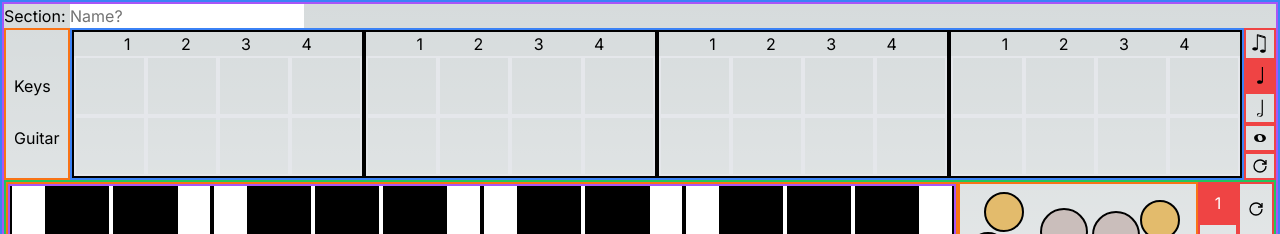
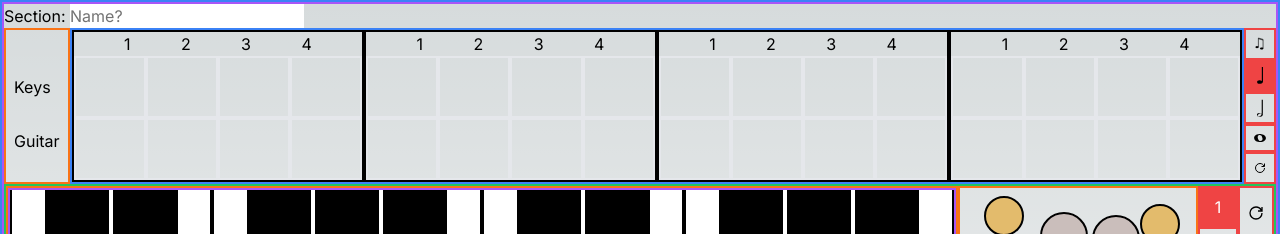
Before and after one commit to AdamSaunders26/iRock-Arranger, a Next.js app: page / in a window 1280 px wide. Shown: the top 234 px of the page. Built offline with nearby package versions, Linux system fonts and the light colour scheme.

Commit message:
refactor rhythm stave

```diff
--- a/app/BarSymbol.tsx
+++ /dev/null
@@ -1,34 +0,0 @@
-import quaver from "../app/symbols/U+266B_d.svg";
-import semibreve from "../app/symbols/1-1_note_semibreve (1).svg";
-import minim from "../app/symbols/1-2_note_minim_(music).svg";
-import crotchet from "../app/symbols/1-4_note_crotchet_(music).svg";
-import Image from "next/image";
-import { useState } from "react";
-export default function BarSymbol({
-  currentGlobalSymbol,
-}: {
-  currentGlobalSymbol: string;
-}) {
-  const [currentSymbol, setCurrentSymbol] = useState("blank");
-  const symbolLib = {
-    quaver: quaver,
-    semibreve: semibreve,
-    minim: minim,
-    crotchet: crotchet,
-  };
-
-  return (
-    <div
-      className="p-2 border-2 border-grey-500 w-full flex items-center justify-center"
-      onClick={() => {
-        setCurrentSymbol(currentGlobalSymbol);
-      }}
-    >
-      {currentSymbol === "blank" ? (
-        <div></div>
-      ) : (
-        <Image src={symbolLib[currentSymbol]} alt="Quaver" />
-      )}
-    </div>
-  );
-}
--- a/app/Keys Pad/ChordInput.tsx
+++ b/app/Keys Unit/ChordInput.tsx
@@ -18,7 +18,6 @@ export default function ChordInput() {
           }
         }}
         onChange={(e) => {
-          console.log(e.target.value);
           setChords(e.target.value);
         }}
       />
--- /dev/null
+++ b/app/Rhythm Stave/BarSymbol.tsx
@@ -0,0 +1,40 @@
+import quaver from "../symbols/U+266B_d.svg";
+import semibreve from "../symbols/1-1_note_semibreve (1).svg";
+import minim from "../symbols/1-2_note_minim_(music).svg";
+import crotchet from "../symbols/1-4_note_crotchet_(music).svg";
+import Image from "next/image";
+
+import { useState } from "react";
+
+export const symbolLib = {
+  quaver: quaver,
+  semibreve: semibreve,
+  minim: minim,
+  crotchet: crotchet,
+};
+export type SymbolKey = keyof typeof symbolLib;
+
+export default function BarSymbol({
+  currentGlobalSymbol,
+}: {
+  currentGlobalSymbol: SymbolKey | "blank";
+}) {
+  const [currentSymbol, setCurrentSymbol] = useState<SymbolKey | "blank">(
+    "blank"
+  );
+
+  return (
+    <div
+      className="p-2 border-2 border-grey-500 w-full flex items-center justify-center"
+      onClick={() => {
+        setCurrentSymbol(currentGlobalSymbol);
+      }}
+    >
+      {currentSymbol === "blank" ? (
+        <div></div>
+      ) : (
+        <Image src={symbolLib[currentSymbol]} alt="Quaver" />
+      )}
+    </div>
+  );
+}
--- a/app/RhythmBar.tsx
+++ b/app/Rhythm Stave/RhythmBar.tsx
@@ -1,20 +1,17 @@
-import Image from "next/image";
-import BarSymbol from "./BarSymbol";
-import quaver from "../app/symbols/8thNote.svg";
-import semibreve from "../app/symbols/semibreve.svg";
-import minim from "../app/symbols/minim.svg";
-import crotchet from "../app/symbols/crotchet.svg";
+import BarSymbol, { SymbolKey } from "./BarSymbol";
 
-export default function RhythmBar({ currentNote }: { currentNote: string }) {
+export default function RhythmBar({
+  currentNote,
+}: {
+  currentNote: SymbolKey | "blank";
+}) {
   const timeSig = 4;
   const bars = [];
   for (let i = 0; i < timeSig; i++) {
     bars.push(i + 1);
   }
 
-  console.log(bars);
   return (
-    // <div className="grid grid-cols-4  grid-rows-[min-1fr,min-2fr,min-2fr]] w-full border-2 border-black ">
     <div className="flex flex-col w-full border-2 border-black ">
       <div className="flex justify-evenly">
         {bars.map((n) => {
--- a/app/RhythmStave.tsx
+++ b/app/Rhythm Stave/RhythmStave.tsx
@@ -1,9 +1,12 @@
 import { useState } from "react";
 import RhythmBar from "./RhythmBar";
 import RhythmTools from "./RhythmTools";
+import { SymbolKey } from "./BarSymbol";
 
 export default function RhythmStave() {
-  const [currentNote, setCurrentNote] = useState("crotchet");
+  const [currentNote, setCurrentNote] = useState<SymbolKey | "blank">(
+    "crotchet"
+  );
 
   return (
     <div className="flex">
--- /dev/null
+++ b/app/Rhythm Stave/RhythmToolButton.tsx
@@ -0,0 +1,44 @@
+import Image from "next/image";
+import { SymbolKey } from "./BarSymbol";
+import quaver from "../symbols/U+266B_d.svg";
+import semibreve from "../symbols/1-1_note_semibreve (1).svg";
+import minim from "../symbols/1-2_note_minim_(music).svg";
+import crotchet from "../symbols/1-4_note_crotchet_(music).svg";
+import { GrPowerReset } from "react-icons/gr";
+
+export default function RhythmToolButton({
+  currentNote,
+  setCurrentNote,
+  toolType,
+}: {
+  currentNote: SymbolKey | "blank";
+  setCurrentNote: React.Dispatch<React.SetStateAction<SymbolKey | "blank">>;
+  toolType: SymbolKey | "blank";
+}) {
+  const selected =
+    "border-2 border-red-500 bg-red-500 max-h-8 max-w-8 flex-1  p-2 flex items-center justify-center";
+  const unselected =
+    "border-2 border-red-500 flex-1 max-h-8 max-w-8 p-2 flex items-center justify-center";
+  const symbolLib = {
+    quaver: quaver,
+    semibreve: semibreve,
+    minim: minim,
+    crotchet: crotchet,
+    blank: <GrPowerReset />,
+  };
+  return (
+    <button
+      className={currentNote === toolType ? selected : unselected}
+      onClick={() => {
+        setCurrentNote(toolType);
+      }}
+    >
+      {" "}
+      {toolType === "blank" ? (
+        <GrPowerReset />
+      ) : (
+        <Image src={symbolLib[toolType]} alt={toolType} />
+      )}
+    </button>
+  );
+}
--- /dev/null
+++ b/app/Rhythm Stave/RhythmTools.tsx
@@ -0,0 +1,39 @@
+import { useState } from "react";
+import quaver from "../symbols/U+266B_d.svg";
+import semibreve from "../symbols/1-1_note_semibreve (1).svg";
+import minim from "../symbols/1-2_note_minim_(music).svg";
+import crotchet from "../symbols/1-4_note_crotchet_(music).svg";
+import Image from "next/image";
+import { GrPowerReset } from "react-icons/gr";
+import { SymbolKey } from "./BarSymbol";
+import RhythmToolButton from "./RhythmToolButton";
+
+export default function RhythmTools({
+  currentNote,
+  setCurrentNote,
+}: {
+  currentNote: SymbolKey | "blank";
+  setCurrentNote: React.Dispatch<React.SetStateAction<SymbolKey | "blank">>;
+}) {
+  const tools: Array<SymbolKey | "blank"> = [
+    "quaver",
+    "crotchet",
+    "minim",
+    "semibreve",
+    "blank",
+  ];
+  return (
+    <div className="flex flex-col justify-between">
+      {tools.map((tool, i) => {
+        return (
+          <RhythmToolButton
+            key={i}
+            currentNote={currentNote}
+            setCurrentNote={setCurrentNote}
+            toolType={tool}
+          />
+        );
+      })}
+    </div>
+  );
+}
--- a/app/RhythmTools.tsx
+++ /dev/null
@@ -1,68 +0,0 @@
-import { useState } from "react";
-import quaver from "../app/symbols/U+266B_d.svg";
-import semibreve from "../app/symbols/1-1_note_semibreve (1).svg";
-import minim from "../app/symbols/1-2_note_minim_(music).svg";
-import crotchet from "../app/symbols/1-4_note_crotchet_(music).svg";
-import Image from "next/image";
-import { GrPowerReset } from "react-icons/gr";
-
-export default function RhythmTools({
-  currentNote,
-  setCurrentNote,
-}: {
-  currentNote: string;
-  setCurrentNote: React.Dispatch<React.SetStateAction<string>>;
-}) {
-  const selected =
-    "border-2 border-red-500 bg-red-500 max-h-8 max-w-8 flex-1  p-1 flex items-center justify-center";
-  const unselected =
-    "border-2 border-red-500 flex-1 max-h-8 max-w-8 p-1 flex items-center justify-center";
-  return (
-    <div className="flex flex-col justify-between">
-      <button
-        className={currentNote === "quaver" ? selected : unselected}
-        onClick={() => {
-          setCurrentNote("quaver");
-        }}
-      >
-        {" "}
-        <Image src={quaver} alt="Quaver" />
-      </button>
-      <button
-        className={currentNote === "crotchet" ? selected : unselected}
-        onClick={() => {
-          setCurrentNote("crotchet");
-        }}
-      >
-        {" "}
-        <Image className="p-1" src={crotchet} alt="Crotchet" />
-      </button>
-      <button
-        className={currentNote === "minim" ? selected : unselected}
-        onClick={() => {
-          setCurrentNote("minim");
-        }}
-      >
-        {" "}
-        <Image className="p-1" src={minim} alt="Minim" />
-      </button>
-      <button
-        className={currentNote === "semibreve" ? selected : unselected}
-        onClick={() => {
-          setCurrentNote("semibreve");
-        }}
-      >
-        {" "}
-        <Image className="p-1" src={semibreve} alt="Semibreve" />
-      </button>
-      <button
-        className={currentNote === "blank" ? selected : unselected}
-        onClick={() => {
-          setCurrentNote("blank");
-        }}
-      >
-        <GrPowerReset />
-      </button>
-    </div>
-  );
-}
```
Also changed, not shown: app/Section.tsx (+3 -8 lines), app/Keys Unit/KeysNumberButton.tsx (renamed from app/Keys Pad/KeysNumberButton.tsx), app/Keys Unit/KeysNumberSelector.tsx (renamed from app/Keys Pad/KeysNumberSelector.tsx), app/Keys Unit/KeysUnit.tsx (renamed from app/Keys Pad/KeysUnit.tsx).
